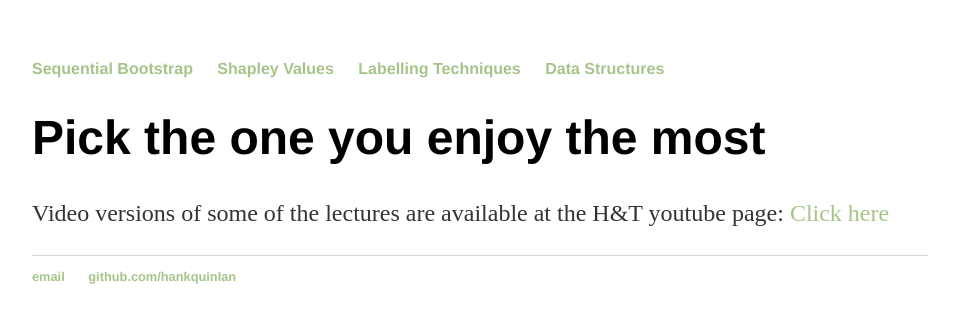
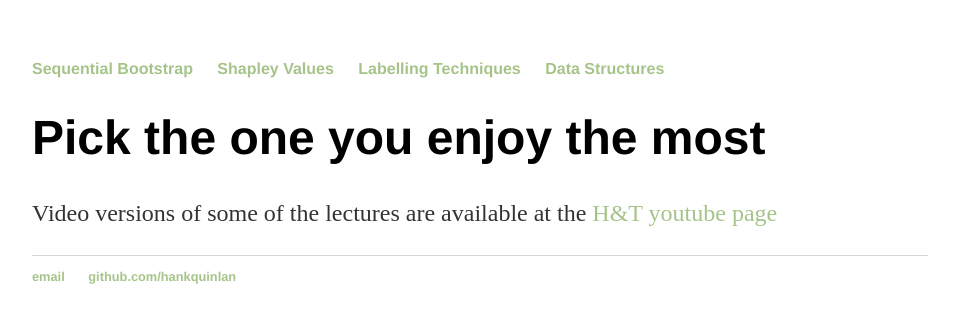
Before and after one commit to vlrie/vlrie.github.io, a Jekyll site: the page built from lectures/index.html, in a window 1280 px wide. Shown: the top 323 px of the page, without its empty margins (160-1119 px from the left). Built offline with Jekyll 4.4.1, drawn with Linux system fonts in a browser that asks for light colours.

Commit message:
Updated the youtube link

```diff
--- a/lectures/index.html
+++ b/lectures/index.html
@@ -5,6 +5,6 @@ title: My Lectures
 
 <div class="blurb">
 	<h1>Pick the one you enjoy the most</h1>
-	<p>Video versions of some of the lectures are available at the H&T youtube page:
-	<a href="https://www.youtube.com/channel/UC8hI87gt0dmTAIEupEcsckA" style="color=#DD9787;">Click here</a></p>
+	<p>Video versions of some of the lectures are available at the
+	<a href="https://www.youtube.com/channel/UC8hI87gt0dmTAIEupEcsckA" style="color=#DD9787;"> H&T youtube page</a></p>
 </div><!-- /.blurb -->
```
